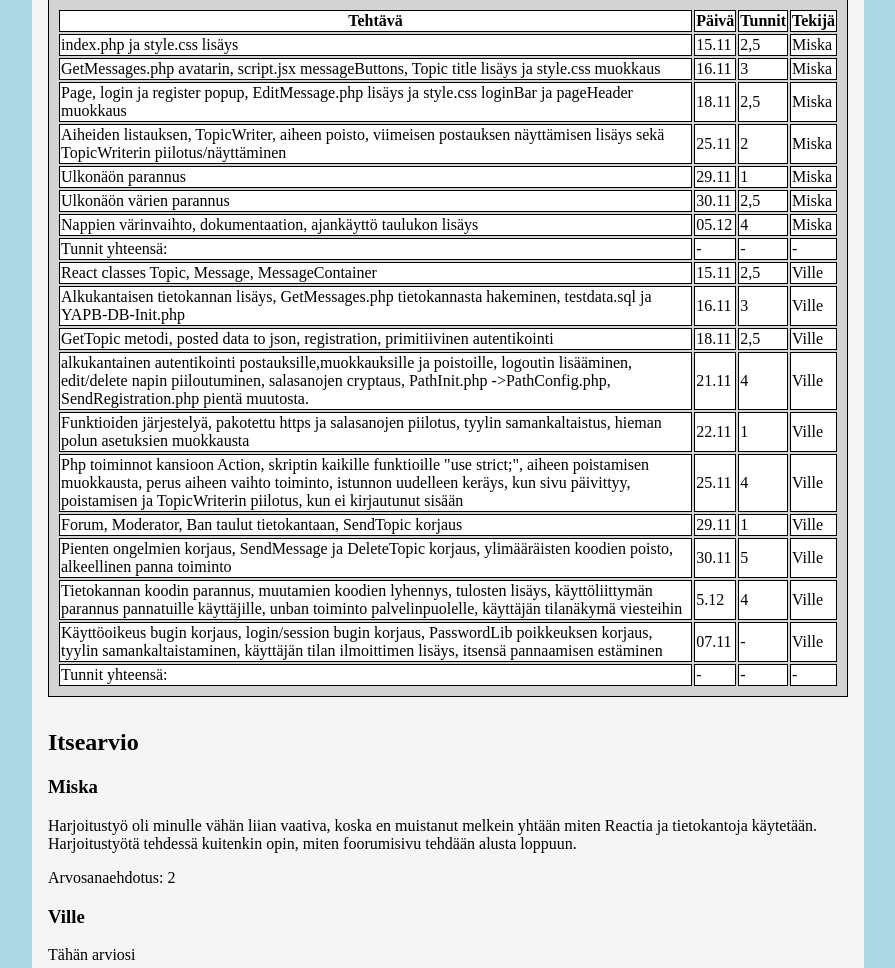
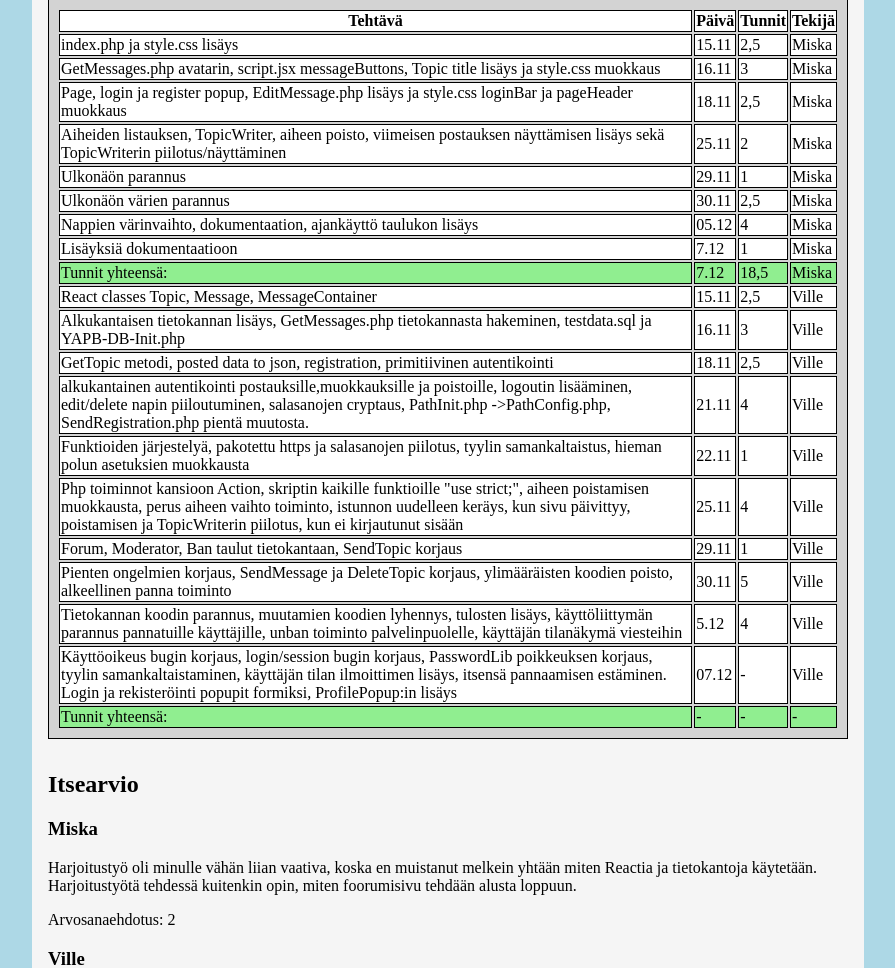
Before and after one commit to K2961/Yet-another-posting-board, a PHP site: page / in a window 1280 px wide. Shown: the part 584-1552 px from the top of the page, without its empty margins (192-1087 px from the left). Run offline with PHP 8.4, Linux system fonts and the light colour scheme.

Commit message:
Add documentation

```diff
--- a/Documentation/index.html
+++ b/Documentation/index.html
@@ -93,10 +93,17 @@
 					</tr>
 
 					<tr>
-						<td>Tunnit yhteensä:</td>
-						<td>-</td>
-						<td>-</td>
-						<td>-</td>
+						<td>Lisäyksiä dokumentaatioon</td>
+						<td>7.12</td>
+						<td>1</td>
+						<td>Miska</td>
+					</tr>
+
+					<tr>
+						<td id="total">Tunnit yhteensä:</td>
+						<td id="total">7.12</td>
+						<td id="total">18,5</td>
+						<td id="total">Miska</td>
 					</tr>
 
 					<tr>
@@ -162,17 +169,17 @@
 					</tr>
 
 					<tr>
-						<td>Käyttöoikeus bugin korjaus, login/session bugin korjaus, PasswordLib poikkeuksen korjaus, tyylin samankaltaistaminen, käyttäjän tilan ilmoittimen lisäys, itsensä pannaamisen estäminen</td>
-						<td>07.11</td>
+						<td>Käyttöoikeus bugin korjaus, login/session bugin korjaus, PasswordLib poikkeuksen korjaus, tyylin samankaltaistaminen, käyttäjän tilan ilmoittimen lisäys, itsensä pannaamisen estäminen. Login ja rekisteröinti popupit formiksi, ProfilePopup:in lisäys</td>
+						<td>07.12</td>
 						<td>-</td>
 						<td>Ville</td>
 					</tr>
 
 					<tr>
-						<td>Tunnit yhteensä:</td>
-						<td>-</td>
-						<td>-</td>
-						<td>-</td>
+						<td id="total">Tunnit yhteensä:</td>
+						<td id="total">-</td>
+						<td id="total">-</td>
+						<td id="total">-</td>
 					</tr>
 					<!--
 					<tr>
--- a/Documentation/style.css
+++ b/Documentation/style.css
@@ -32,6 +32,9 @@ td{
 	border: 1px solid black;
 	background-color: white;
 }
+#total{
+	background-color: lightgreen;
+}
 table{
 	border: 1px solid black;
 	width: 100%;
```
